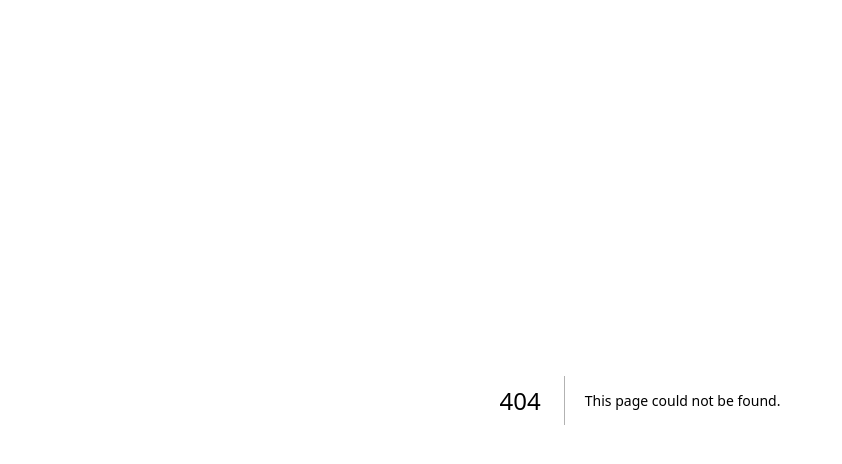
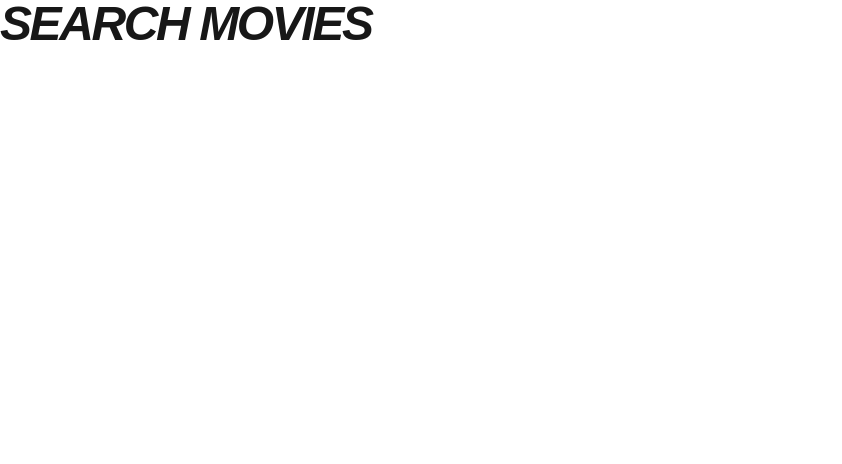
Before and after one commit to Samina404/Movieflix, a Next.js app: page /search in a window 1280 px wide. Before the commit this address had no page. Shown: the top 464 px of the page, without its empty margins (0-842 px from the left). Built offline with nearby package versions, Linux system fonts and the light colour scheme; no server answers.

Commit message:
add search

```diff
--- /dev/null
+++ b/src/app/search/page.tsx
@@ -0,0 +1,52 @@
+import { searchMovies } from "@/lib/tmdb";
+import MovieGrid from "@/components/MovieGrid";
+import Pagination from "@/components/Pagination";
+
+export default async function SearchPage({
+  searchParams,
+}: {
+  searchParams: { q?: string; page?: string };
+}) {
+  const params = await searchParams;
+  const query = params.q || "";
+  const page = parseInt(params.page || "1");
+
+  let moviesData = null;
+  if (query) {
+    moviesData = await searchMovies(query, page);
+  }
+
+  return (
+    <div className="space-y-8 pb-10">
+      <div className="border-b border-white/5 pb-8">
+        <h1 className="text-4xl md:text-5xl font-black italic uppercase tracking-tighter">
+          {query ? `Search: ${query}` : "Search Movies"}
+        </h1>
+        {query && (
+          <p className="text-white/50 text-sm mt-2">
+            Found <span className="text-primary font-bold">{moviesData?.total_results.toLocaleString()}</span> results for your query
+          </p>
+        )}
+      </div>
+
+      {query ? (
+        <>
+          <MovieGrid movies={moviesData?.results || []} />
+          {moviesData && moviesData.total_pages > 1 && (
+            <Pagination
+              currentPage={moviesData.page}
+              totalPages={moviesData.total_pages}
+            />
+          )}
+        </>
+      ) : (
+        <div className="flex flex-col items-center justify-center py-20 text-white/20">
+          <svg className="w-20 h-20 mb-4" fill="none" stroke="currentColor" viewBox="0 0 24 24">
+            <path strokeLinecap="round" strokeLinejoin="round" strokeWidth={1} d="M21 21l-6-6m2-5a7 7 0 11-14 0 7 7 0 0114 0z" />
+          </svg>
+          <p className="text-xl font-medium tracking-widest uppercase">Start typing in the navbar to search</p>
+        </div>
+      )}
+    </div>
+  );
+}
```
